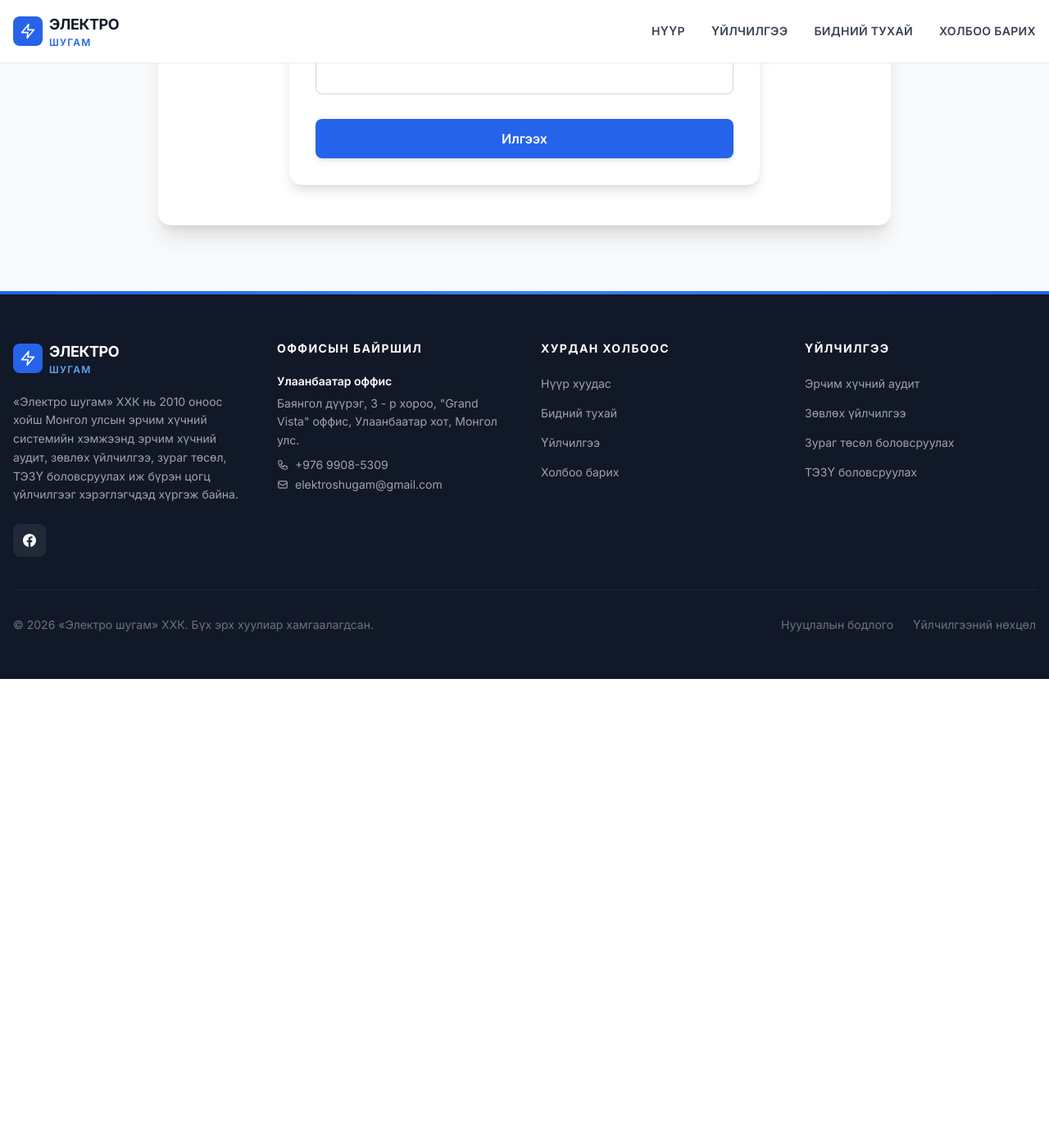
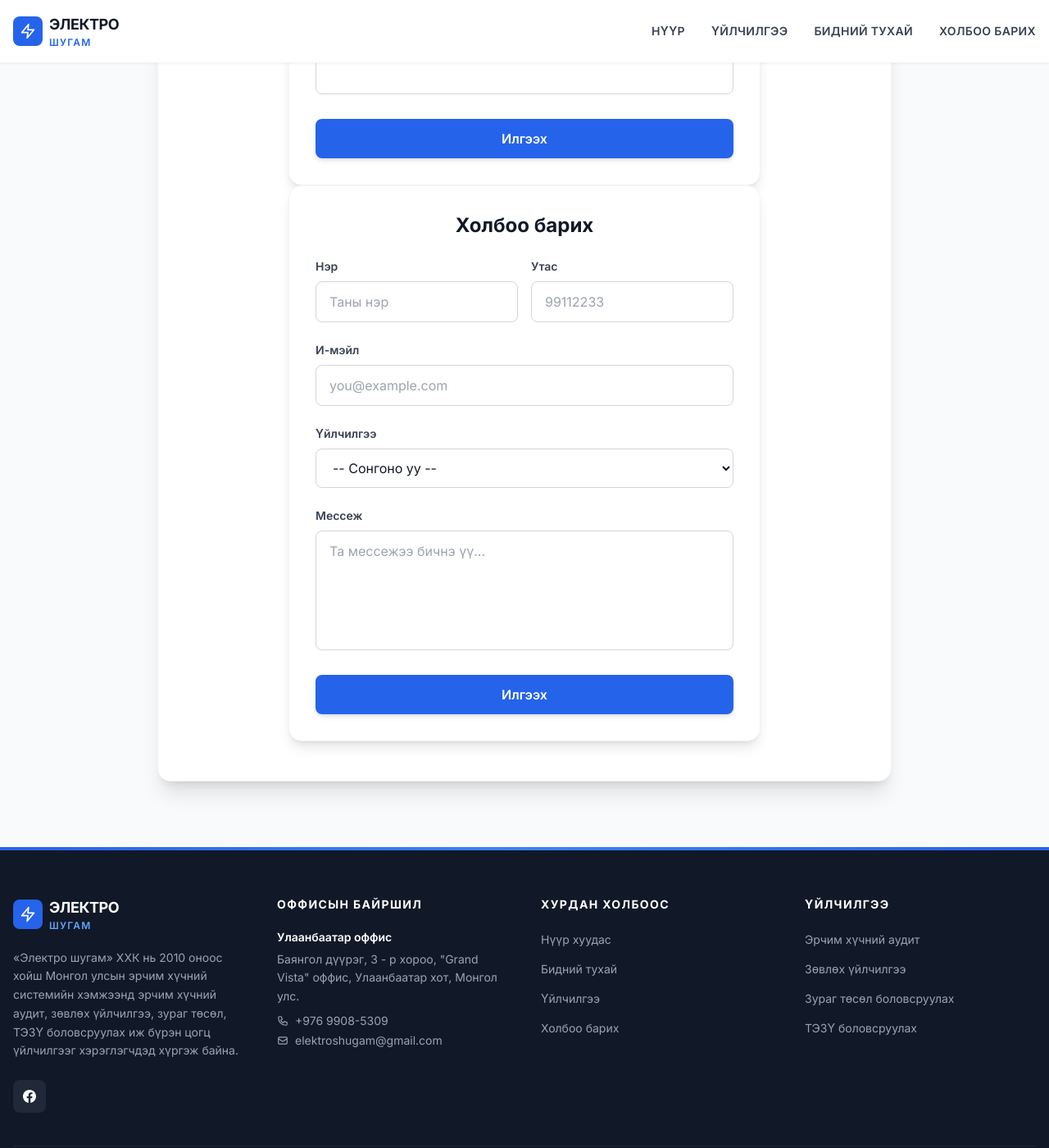
Before and after one commit to electroshugam/electroshugam_web_new, a Jekyll site: the page built from contact.html, in a window 1280 px wide and 1400 px high, scrolled down 1921 px. Shown: the whole window at 82% size. Built offline with Jekyll 4.4.1, drawn with Linux system fonts in a browser that asks for light colours; nearby versions of some CDN libraries; before the commit the page ends 2749 px from its top, so only the background shows below that; some of the changed lines change nothing that is shown.

Commit message:
fig update

```diff
--- a/contact.html
+++ b/contact.html
@@ -98,7 +98,9 @@
 -->
 
 
-    <form action="https://formspree.io/f/xzdyprjy" method="POST" class="max-w-xl mx-auto bg-white p-8 rounded-2xl shadow-lg border border-gray-100 space-y-6">
+    <form action="https://formspree.io/f/xzdyprjy"
+          method="POST"
+          class="max-w-xl mx-auto bg-white p-8 rounded-2xl shadow-lg border border-gray-100 space-y-6">
 
       <!-- Email -->
       <div>
@@ -259,7 +261,115 @@
 
 -->
 
+<form
+  action="https://formspree.io/f/xzdyprjy"
+  method="POST"
+  class="max-w-xl mx-auto bg-white p-8 rounded-2xl shadow-lg border border-gray-100 space-y-6"
+>
 
+  <h2 class="text-2xl font-bold text-gray-900 text-center">
+    Холбоо барих
+  </h2>
+
+  <!-- Name + Phone -->
+  <div class="grid md:grid-cols-2 gap-4">
+
+    <!-- Name -->
+    <div>
+      <label class="block text-sm font-semibold text-gray-700 mb-2">
+        Нэр
+      </label>
+      <input
+        type="text"
+        name="name"
+        required
+        oninvalid="this.setCustomValidity('Нэрээ оруулна уу')"
+        oninput="this.setCustomValidity('')"
+        placeholder="Таны нэр"
+        class="w-full px-4 py-3 rounded-lg border border-gray-300 focus:border-blue-500 focus:ring-2 focus:ring-blue-100 outline-none transition"
+      >
+    </div>
+
+    <!-- Phone -->
+    <div>
+      <label class="block text-sm font-semibold text-gray-700 mb-2">
+        Утас
+      </label>
+      <input
+        type="tel"
+        name="phone"
+        required
+        oninvalid="this.setCustomValidity('Утасны дугаараа оруулна уу')"
+        oninput="this.setCustomValidity('')"
+        placeholder="99112233"
+        class="w-full px-4 py-3 rounded-lg border border-gray-300 focus:border-blue-500 focus:ring-2 focus:ring-blue-100 outline-none transition"
+      >
+    </div>
+
+  </div>
+
+  <!-- Email -->
+  <div>
+    <label class="block text-sm font-semibold text-gray-700 mb-2">
+      И-мэйл
+    </label>
+    <input
+      type="email"
+      name="email"
+      required
+      oninvalid="this.setCustomValidity(this.value ? 'Зөв имэйл оруулна уу' : 'Имэйлээ оруулна уу')"
+      oninput="this.setCustomValidity('')"
+      placeholder="you@example.com"
+      class="w-full px-4 py-3 rounded-lg border border-gray-300 focus:border-blue-500 focus:ring-2 focus:ring-blue-100 outline-none transition"
+    >
+  </div>
+
+  <!-- Dropdown -->
+  <div>
+    <label class="block text-sm font-semibold text-gray-700 mb-2">
+      Үйлчилгээ
+    </label>
+    <select
+      name="service"
+      required
+      oninvalid="this.setCustomValidity('Үйлчилгээгээ сонгоно уу')"
+      oninput="this.setCustomValidity('')"
+      class="w-full px-4 py-3 rounded-lg border border-gray-300 bg-white focus:border-blue-500 focus:ring-2 focus:ring-blue-100 outline-none transition"
+    >
+      <option value="" disabled selected>-- Сонгоно уу --</option>
+      <option value="audit">Эрчим хүчний аудит</option>
+      <option value="consulting">Зөвлөх үйлчилгээ</option>
+      <option value="design">Зураг төсөл</option>
+      <option value="feasibility">ТЭЗҮ боловсруулах</option>
+      <option value="other">Бусад</option>
+    </select>
+  </div>
+
+  <!-- Message -->
+  <div>
+    <label class="block text-sm font-semibold text-gray-700 mb-2">
+      Мессеж
+    </label>
+    <textarea
+      name="message"
+      rows="5"
+      required
+      oninvalid="this.setCustomValidity('Мессежээ бичнэ үү')"
+      oninput="this.setCustomValidity('')"
+      placeholder="Та мессежээ бичнэ үү..."
+      class="w-full px-4 py-3 rounded-lg border border-gray-300 focus:border-blue-500 focus:ring-2 focus:ring-blue-100 outline-none transition resize-none"
+    ></textarea>
+  </div>
+
+  <!-- Button -->
+  <button
+    type="submit"
+    class="w-full bg-blue-600 text-white font-semibold py-3 rounded-lg hover:bg-blue-700 transition shadow-md hover:shadow-lg"
+  >
+    Илгээх
+  </button>
+
+</form>
 
 
 
```
